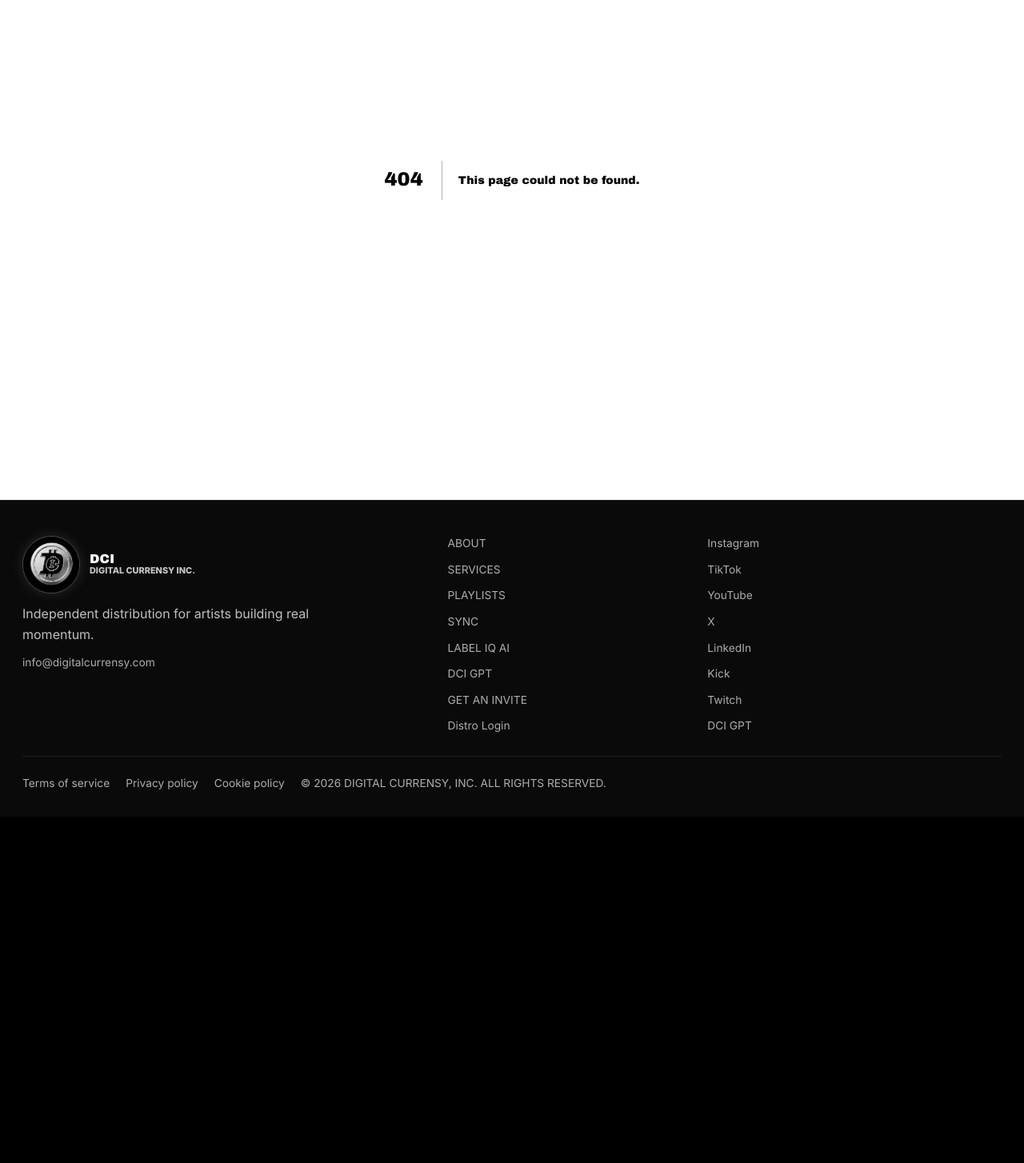
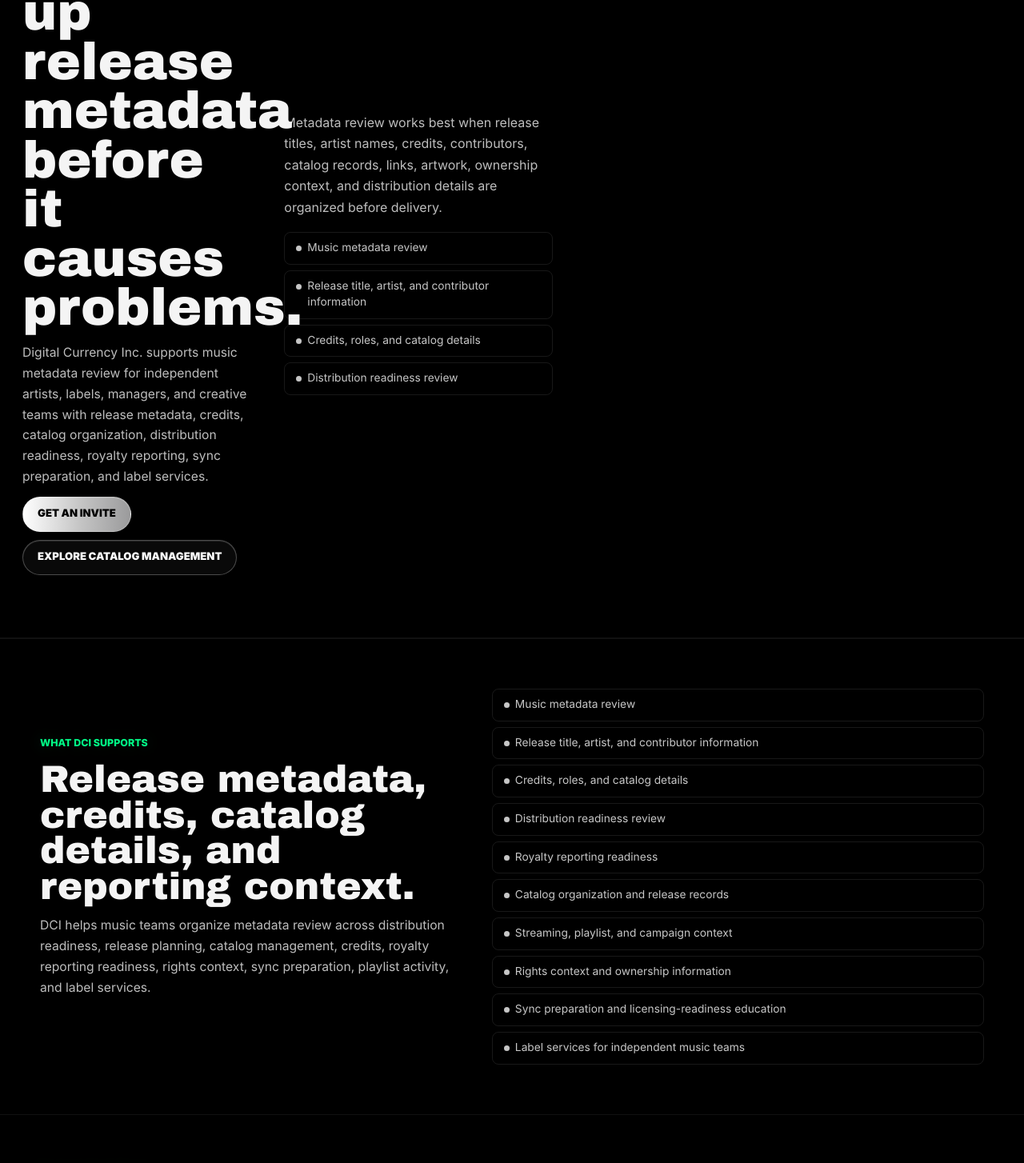
Before and after one commit to DigitalCurrensy/dci-website, a Next.js app: page /metadata-review in a window 1280 px wide. Before the commit this address had no page. Shown: the part 256-1710 px from the top of the page at 80% size. Before the commit the page ends 1277 px from the top, so only its background shows below. Built offline with nearby package versions, Linux system fonts and the light colour scheme.

Commit message:
Add metadata review SEO page

```diff
--- /dev/null
+++ b/app/metadata-review/page.tsx
@@ -0,0 +1,212 @@
+import type { Metadata } from "next";
+import { ChromeButton } from "@/components/ChromeButton";
+
+export const metadata: Metadata = {
+  title: "Music Metadata Review for Artists and Labels | Digital Currency Inc.",
+  description:
+    "Digital Currency Inc. supports music metadata review for independent artists, labels, managers, and creative teams with release metadata, credits, catalog organization, distribution readiness, royalty reporting, sync preparation, and label services.",
+  alternates: {
+    canonical: "/metadata-review",
+  },
+  openGraph: {
+    title: "Music Metadata Review for Artists and Labels | DCI",
+    description:
+      "Music metadata review, release metadata, credits, catalog organization, distribution readiness, royalty reporting, sync preparation, and label services for independent music teams.",
+    url: "https://www.digitalcurrensy.com/metadata-review",
+    siteName: "Digital Currency Inc.",
+    images: [
+      {
+        url: "/og-image.jpg",
+        width: 1024,
+        height: 1024,
+        alt: "Digital Currency Inc. music metadata review",
+      },
+    ],
+  },
+  twitter: {
+    card: "summary_large_image",
+    title: "Music Metadata Review for Artists and Labels | DCI",
+    description:
+      "Music metadata review, release metadata, credits, catalog organization, distribution readiness, royalty reporting, sync preparation, and label services.",
+    images: ["/og-image.jpg"],
+  },
+};
+
+const metadataSupport = [
+  "Music metadata review",
+  "Release title, artist, and contributor information",
+  "Credits, roles, and catalog details",
+  "Distribution readiness review",
+  "Royalty reporting readiness",
+  "Catalog organization and release records",
+  "Streaming, playlist, and campaign context",
+  "Rights context and ownership information",
+  "Sync preparation and licensing-readiness education",
+  "Label services for independent music teams",
+];
+
+const metadataChecklist = [
+  "Artist names, release titles, versions, and dates",
+  "Featured artists, producers, writers, and contributors",
+  "Credits, roles, splits context, and ownership notes",
+  "ISRC, UPC, links, artwork, and asset information",
+  "Distribution, streaming, and platform context",
+  "Royalty reporting, sync, and catalog questions",
+];
+
+const faqs = [
+  {
+    question: "What is music metadata review?",
+    answer:
+      "Music metadata review is the process of checking release information, artist names, credits, contributors, catalog details, ownership context, distribution data, and platform-facing information before or after a release is delivered.",
+  },
+  {
+    question: "Why does metadata matter for artists and labels?",
+    answer:
+      "Metadata helps connect music releases to artists, credits, contributors, platforms, royalty reporting, catalog records, playlist context, sync preparation, and distribution systems. Clean metadata can make release planning and reporting easier to manage.",
+  },
+  {
+    question: "How does DCI support metadata review?",
+    answer:
+      "DCI helps independent artists, labels, managers, and creative teams organize release metadata, credits, catalog information, distribution context, royalty reporting readiness, rights context, sync preparation, and label service needs.",
+  },
+  {
+    question: "Does metadata review help with royalty reporting?",
+    answer:
+      "Yes. Organized metadata can support royalty reporting readiness by connecting release records, artist names, credits, ownership context, platform data, distribution information, and catalog details in a clearer way.",
+  },
+  {
+    question: "Who is DCI metadata review support built for?",
+    answer:
+      "DCI metadata review support is built for independent artists, labels, managers, producers, creators, and creative teams that need more structure around release metadata, catalog organization, distribution readiness, royalty reporting, sync preparation, and label services.",
+  },
+];
+
+export default function MetadataReviewPage() {
+  return (
+    <main>
+      <section className="page-hero">
+        <div className="section-inner split-grid">
+          <div className="section-heading">
+            <p className="eyebrow">Metadata review</p>
+            <h1>Clean up release metadata before it causes problems.</h1>
+            <p>
+              Digital Currency Inc. supports music metadata review for
+              independent artists, labels, managers, and creative teams with
+              release metadata, credits, catalog organization, distribution
+              readiness, royalty reporting, sync preparation, and label
+              services.
+            </p>
+            <div className="button-row">
+              <ChromeButton href="/get-an-invite">Get an invite</ChromeButton>
+              <ChromeButton href="/catalog-management" variant="secondary">
+                Explore catalog management
+              </ChromeButton>
+            </div>
+          </div>
+
+          <div className="copy-stack">
+            <p>
+              Metadata review works best when release titles, artist names,
+              credits, contributors, catalog records, links, artwork, ownership
+              context, and distribution details are organized before delivery.
+            </p>
+            <ul className="feature-list compact">
+              {metadataSupport.slice(0, 4).map((item) => (
+                <li key={item}>{item}</li>
+              ))}
+            </ul>
+          </div>
+        </div>
+      </section>
+
+      <section className="section">
+        <div className="section-inner split-grid">
+          <div className="section-heading">
+            <p className="eyebrow">What DCI supports</p>
+            <h2>Release metadata, credits, catalog details, and reporting context.</h2>
+            <p>
+              DCI helps music teams organize metadata review across distribution
+              readiness, release planning, catalog management, credits, royalty
+              reporting readiness, rights context, sync preparation, playlist
+              activity, and label services.
+            </p>
+          </div>
+
+          <div className="copy-stack">
+            <ul className="feature-list compact">
+              {metadataSupport.map((item) => (
+                <li key={item}>{item}</li>
+              ))}
+            </ul>
+          </div>
+        </div>
+      </section>
+
+      <section className="section">
+        <div className="section-inner split-grid reverse">
+          <div className="section-heading">
+            <p className="eyebrow">Release readiness</p>
+            <h2>Review the details before the release moves.</h2>
+            <p>
+              Before music is delivered, promoted, pitched, reported, or
+              prepared for sync review, artists and labels need clear release
+              metadata, credits, links, assets, ownership context, distribution
+              details, and catalog notes.
+            </p>
+          </div>
+
+          <div className="copy-stack">
+            <ul className="feature-list compact">
+              {metadataChecklist.map((item) => (
+                <li key={item}>{item}</li>
+              ))}
+            </ul>
+          </div>
+        </div>
+      </section>
+
+      <section className="section" aria-labelledby="metadata-review-faq-title">
+        <div className="section-inner split-grid">
+          <div className="section-heading">
+            <p className="eyebrow">Metadata review FAQ</p>
+            <h2 id="metadata-review-faq-title">
+              Music metadata, release credits, and catalog organization explained.
+            </h2>
+            <p>
+              Clear answers for artists, labels, managers, and creative teams
+              researching music metadata review, release metadata, credits,
+              catalog organization, distribution readiness, royalty reporting,
+              sync preparation, and label services.
+            </p>
+          </div>
+
+          <div className="copy-stack">
+            {faqs.map((faq) => (
+              <div key={faq.question}>
+                <h3>{faq.question}</h3>
+                <p>{faq.answer}</p>
+              </div>
+            ))}
+          </div>
+        </div>
+      </section>
+
+      <div className="section-inner final-home-cta">
+        <div className="cta-band">
+          <div>
+            <p className="eyebrow">DCI access</p>
+            <h2>Prepare your release metadata with DCI.</h2>
+            <p>
+              Share the artist, release, catalog, music links, metadata context,
+              credits, reporting questions, rights context, distribution details,
+              and support needed. DCI reviews every invite request before
+              opening platform access.
+            </p>
+          </div>
+          <ChromeButton href="/get-an-invite">Get an invite</ChromeButton>
+        </div>
+      </div>
+    </main>
+  );
+}
```
